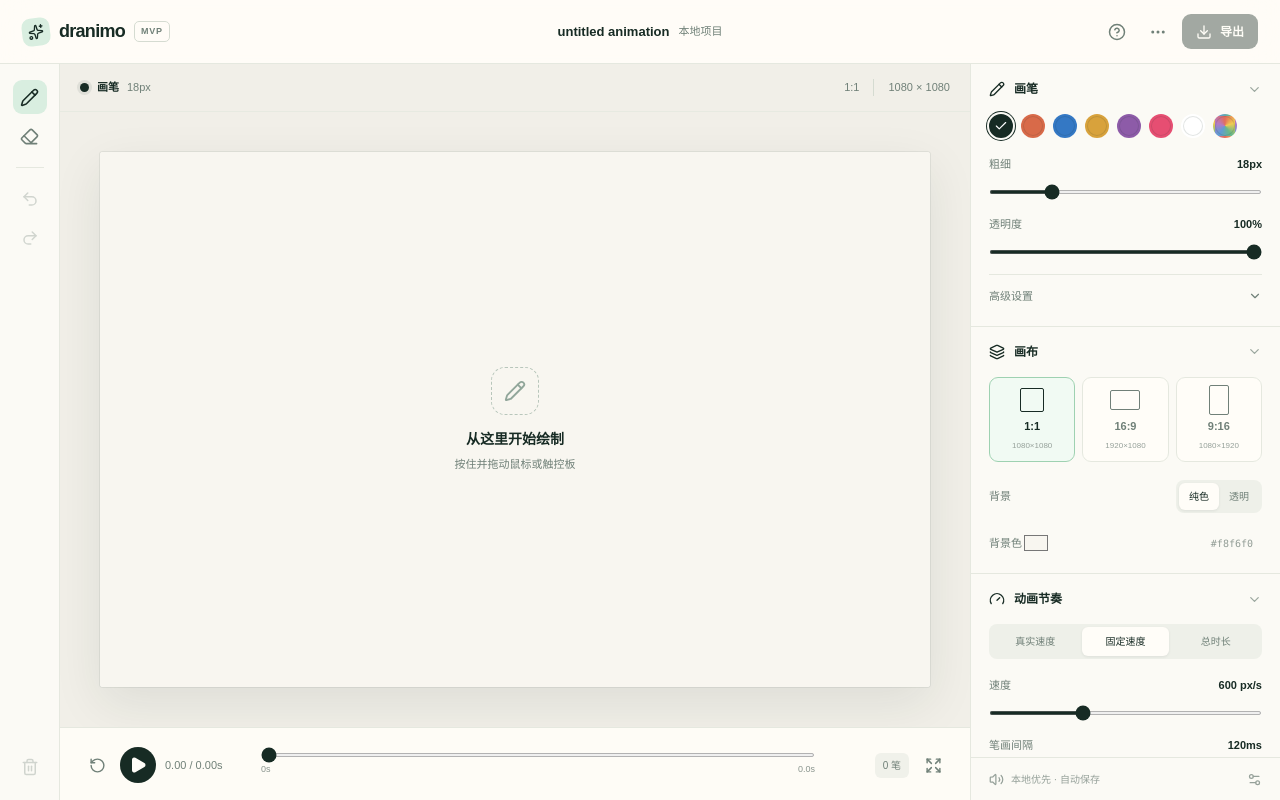
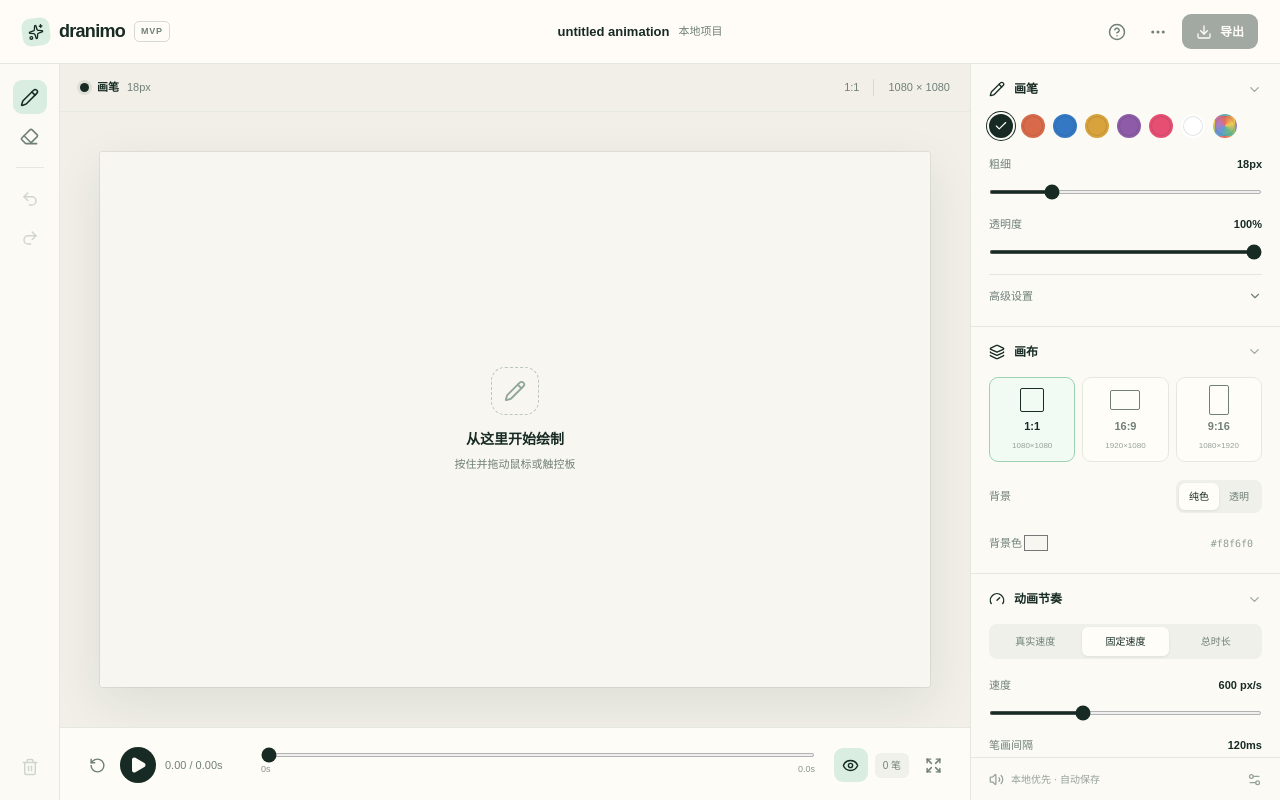
Before and after one commit to tuntun0609/dranimo, a Next.js app: page / in a window 1280 px wide. Built offline with nearby package versions, Linux system fonts and the light colour scheme.

Commit message:
feat: add playback frame toggle functionality in DranimoEditor

```diff
--- a/src/components/DranimoEditor.tsx
+++ b/src/components/DranimoEditor.tsx
@@ -7,6 +7,7 @@ import {
   Download,
   Eraser,
   Expand,
+  Eye,
   FileImage,
   Gauge,
   Layers3,
@@ -118,6 +119,7 @@ export default function DranimoEditor() {
   const [drawing, setDrawing] = useState<StrokePoint[]>([]);
   const [isDrawing, setIsDrawing] = useState(false);
   const [isPreviewing, setIsPreviewing] = useState(false);
+  const [showPlaybackFrame, setShowPlaybackFrame] = useState(false);
   const [currentTime, setCurrentTime] = useState(0);
   const [playbackError, setPlaybackError] = useState("");
   const [loadError, setLoadError] = useState("");
@@ -226,11 +228,12 @@ export default function DranimoEditor() {
   );
 
   useEffect(() => {
-    const visible = isPreviewing
-      ? getVisibleStrokes(schedule, currentTime)
-      : project.strokes.map((stroke) => ({ stroke, points: stroke.points }));
+    const visible =
+      showPlaybackFrame && schedule.valid
+        ? getVisibleStrokes(schedule, currentTime)
+        : project.strokes.map((stroke) => ({ stroke, points: stroke.points }));
     drawCanvas(visible);
-  }, [currentTime, drawCanvas, isPreviewing, project.strokes, schedule]);
+  }, [currentTime, drawCanvas, project.strokes, schedule, showPlaybackFrame]);
 
   useEffect(() => {
     playbackTimeRef.current = currentTime;
@@ -273,6 +276,7 @@ export default function DranimoEditor() {
     );
     setCurrentTime(0);
     setIsPreviewing(false);
+    setShowPlaybackFrame(false);
   };
 
   const updateBrush = (patch: Partial<BrushSettings>) =>
@@ -299,6 +303,7 @@ export default function DranimoEditor() {
     if (event.button !== 0) return;
     event.currentTarget.setPointerCapture(event.pointerId);
     setIsPreviewing(false);
+    setShowPlaybackFrame(false);
     setDrawing([pointFromEvent(event)]);
     setIsDrawing(true);
   };
@@ -385,6 +390,7 @@ export default function DranimoEditor() {
     }
     if (!schedule.duration) return;
     setCurrentTime((time) => (time >= schedule.duration ? 0 : time));
+    setShowPlaybackFrame(true);
     setIsPreviewing(true);
     setPlaybackError("");
   };
@@ -596,6 +602,7 @@ export default function DranimoEditor() {
                 onClick={() => {
                   setCurrentTime(0);
                   setIsPreviewing(false);
+                  setShowPlaybackFrame(true);
                 }}
               >
                 <RotateCcw size={17} />
@@ -627,6 +634,7 @@ export default function DranimoEditor() {
                 value={currentTime}
                 onChange={(event) => {
                   setIsPreviewing(false);
+                  setShowPlaybackFrame(true);
                   setCurrentTime(Number(event.target.value));
                 }}
                 style={{ "--progress": `${progress}%` } as React.CSSProperties}
@@ -637,6 +645,16 @@ export default function DranimoEditor() {
               </div>
             </div>
             <div className="playback-extra">
+              <IconButton
+                label={showPlaybackFrame ? "编辑完整画布" : "预览当前时间点"}
+                active={!showPlaybackFrame}
+                onClick={() => {
+                  setIsPreviewing(false);
+                  setShowPlaybackFrame((visible) => !visible);
+                }}
+              >
+                {showPlaybackFrame ? <Pencil size={17} /> : <Eye size={17} />}
+              </IconButton>
               <span className="stroke-count">{project.strokes.length} 笔</span>
               <IconButton
                 label="全屏画布"
```
